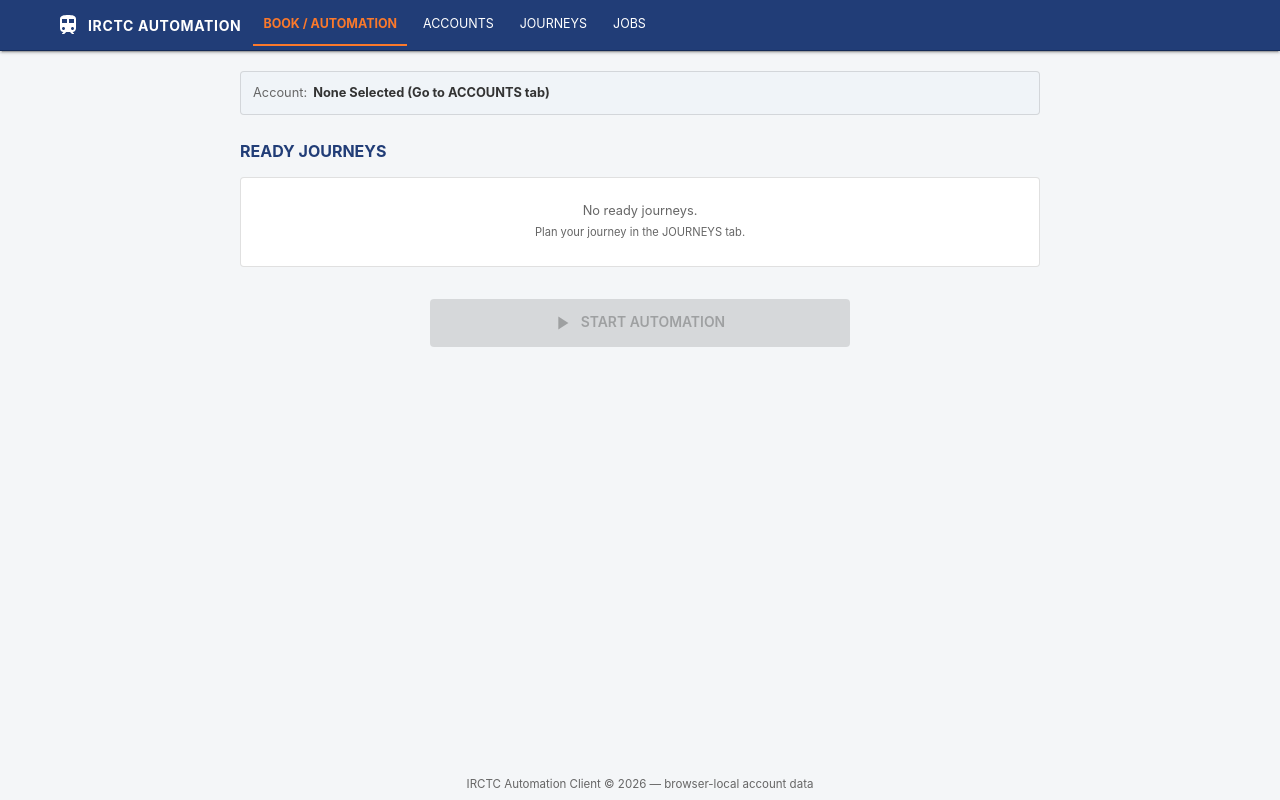
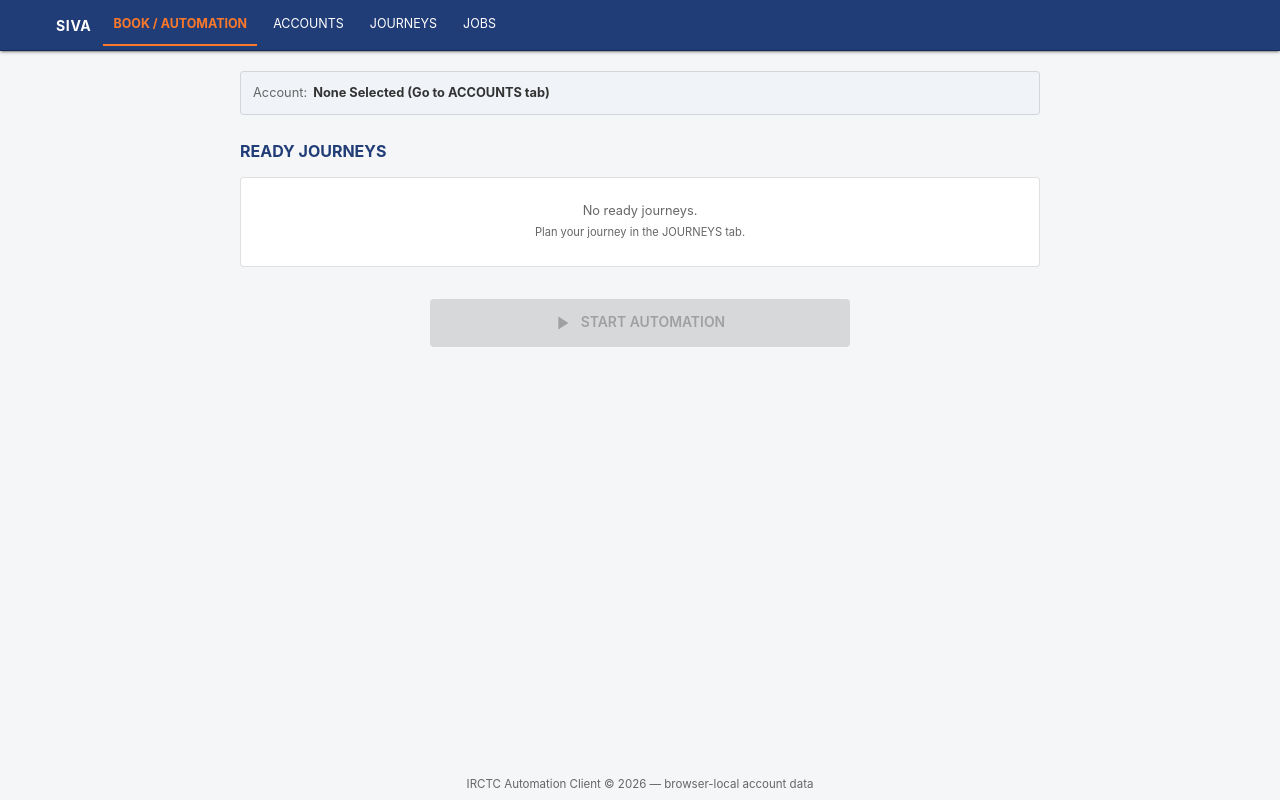
Before and after one commit to shrivastava-26/irctc, a React (Vite) app in the folder ui/: page / in a window 1280 px wide. Built offline with nearby package versions, Linux system fonts and the light colour scheme.

Commit message:
chore: rename application header to SIVA

```diff
--- a/ui/src/components/Header.jsx
+++ b/ui/src/components/Header.jsx
@@ -1,6 +1,5 @@
 import React from 'react'
 import { AppBar, Box, Button, Container, Toolbar, Typography } from '@mui/material'
-import TrainIcon from '@mui/icons-material/Train'
 
 export default function Header({ tab, setTab }) {
   const tabs = [
@@ -27,8 +26,6 @@ export default function Header({ tab, setTab }) {
             overflow: 'hidden',
           }}
         >
-          <TrainIcon sx={{ flexShrink: 0, fontSize: { xs: '1.35rem', sm: '1.5rem' } }} />
-
           <Typography
             component="div"
             sx={{
@@ -39,7 +36,7 @@ export default function Header({ tab, setTab }) {
               mr: 0.5,
             }}
           >
-            IRCTC AUTOMATION
+            SIVA
           </Typography>
 
           <Typography
@@ -52,7 +49,7 @@ export default function Header({ tab, setTab }) {
               mr: 0.25,
             }}
           >
-            IRCTC
+            SIVA
           </Typography>
 
           <Box
```
